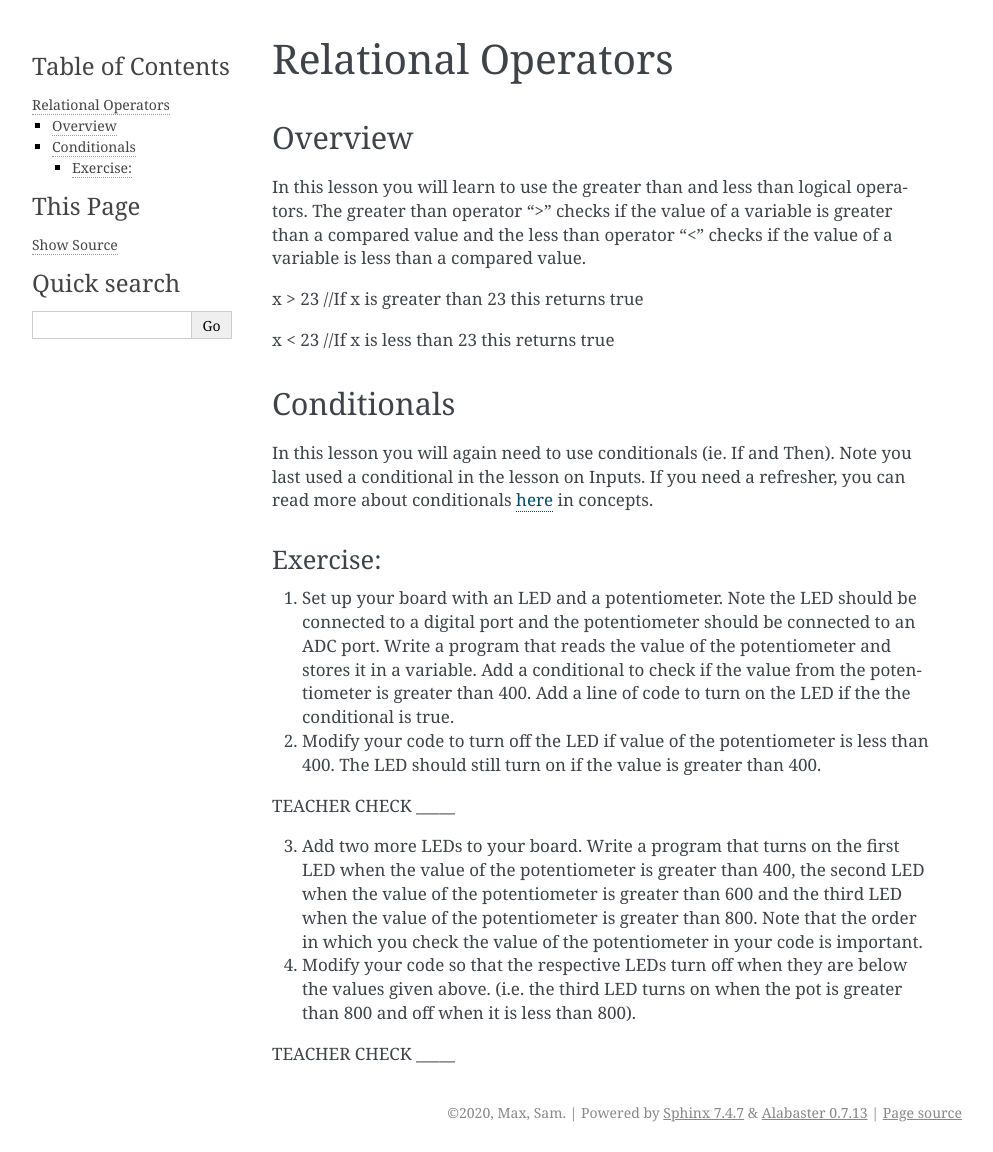
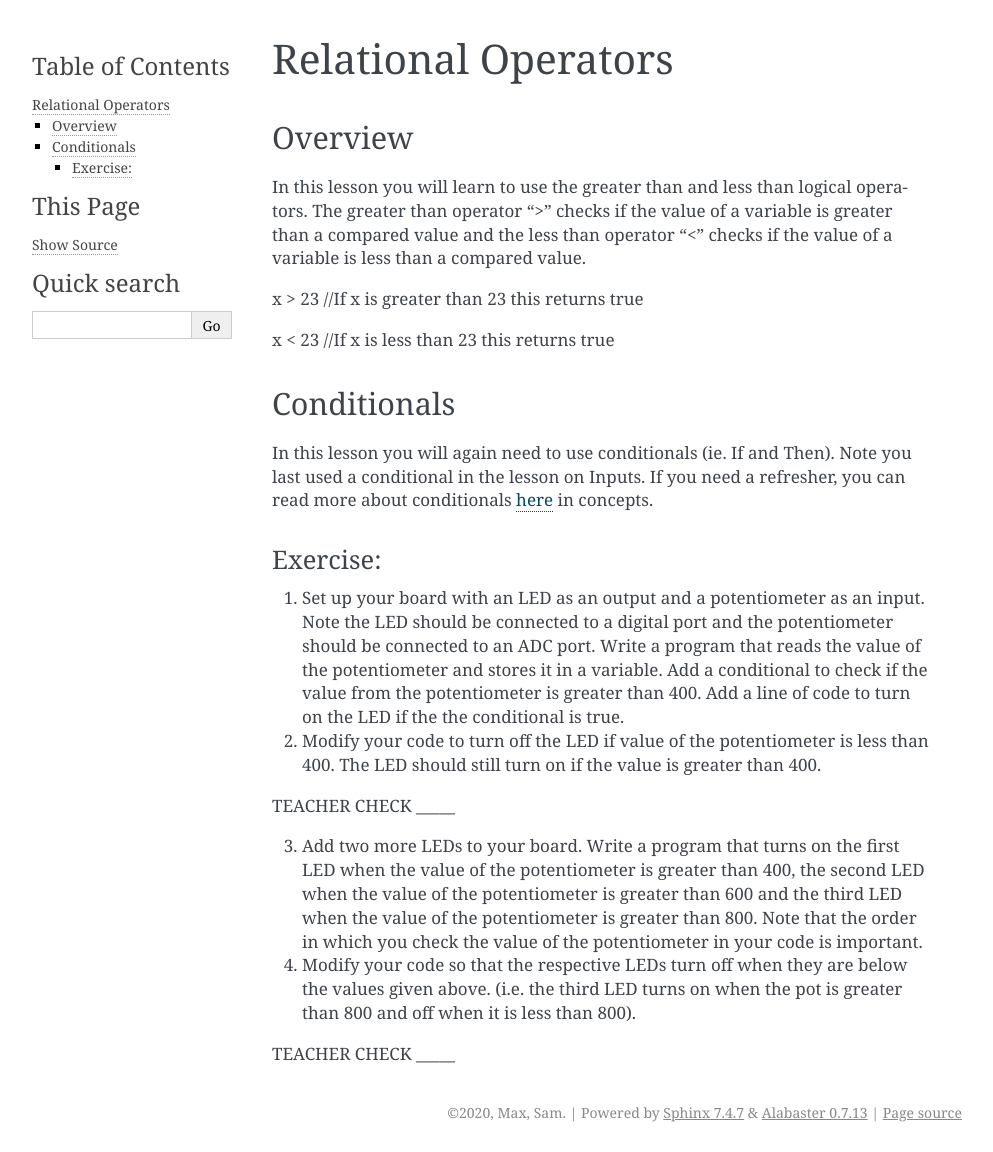
Before and after one commit to maxtkc/mvths-wiki, a Sphinx documentation site: the page built from docs/022-relational-operators.rst, in a window 1280 px wide. Shown: the whole page, without its empty margins (148-1141 px from the left). Built offline with Sphinx 7.4.7, drawn with Linux system fonts in a browser that asks for light colours.

Commit message:
Update 022-relational-operators.rst

```diff
--- a/docs/022-relational-operators.rst
+++ b/docs/022-relational-operators.rst
@@ -25,7 +25,7 @@ concepts.
 Exercise:
 ~~~~~~~~~
 
-1. Set up your board with an LED and a potentiometer. Note the LED should be connected to a digital port and the
+1. Set up your board with an LED as an output and a potentiometer as an input. Note the LED should be connected to a digital port and the
    potentiometer should be connected to an ADC port. Write a program
    that reads the value of the potentiometer and stores it in a variable. Add a conditional to check if the value
    from the potentiometer is greater than
```
